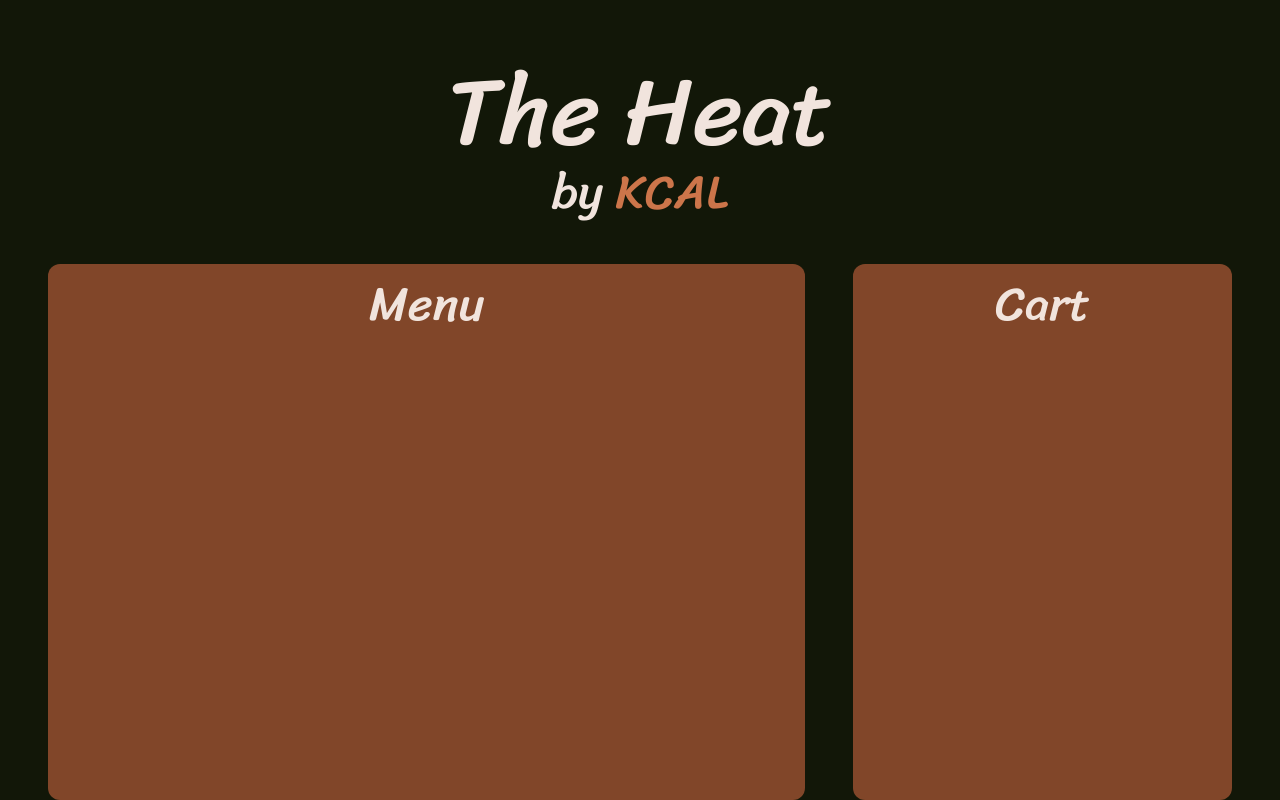
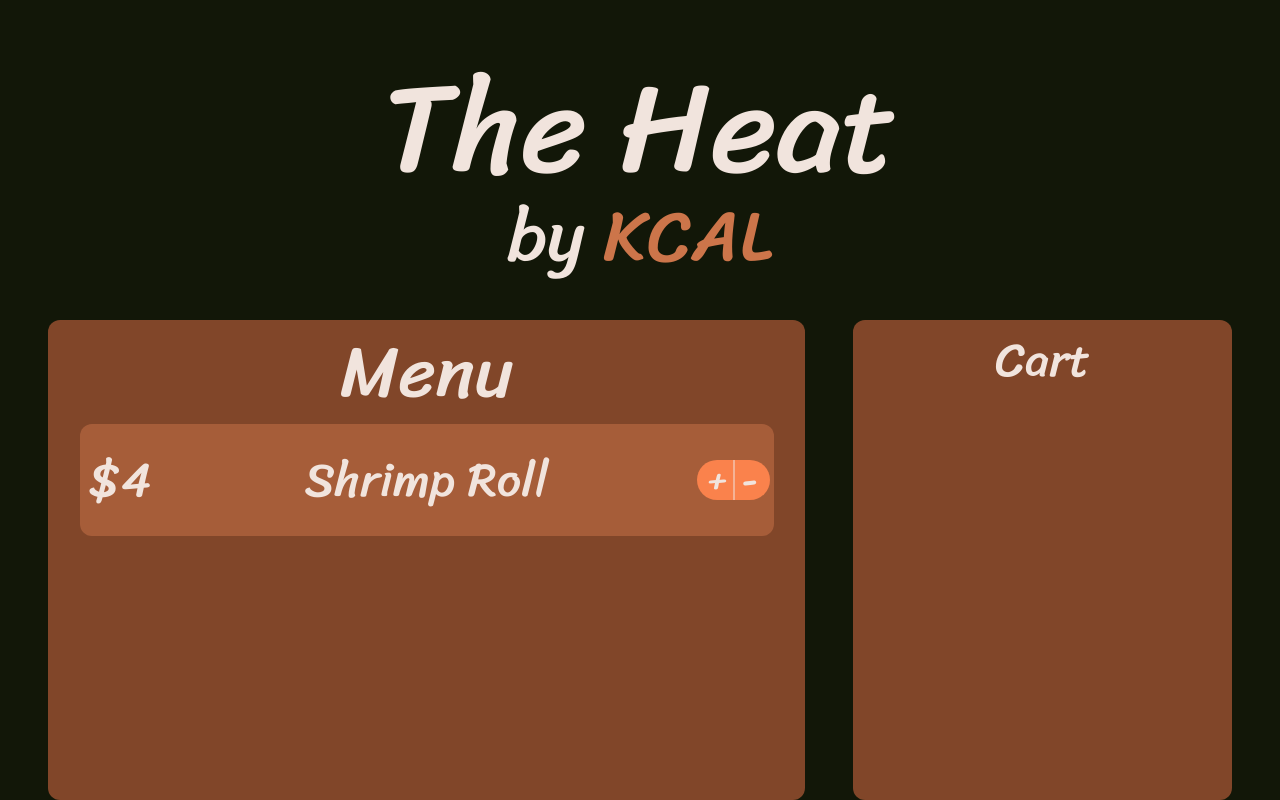
Before and after one commit to ali-vayani/The-Heat, a Next.js app: page / in a window 1280 px wide. Built offline with nearby package versions, Linux system fonts and the light colour scheme.

Commit message:
i coded in comp scci class for once

```diff
--- a/src/app/components/menu.jsx
+++ b/src/app/components/menu.jsx
@@ -1,8 +1,9 @@
+import MenuItems from "./subcomponents/menuItems";
 export default function Menu() {
     return (
-        <div className="w-2/3 bg-secondary flex justify-center rounded-xl ml-12 mr-6">
-            <h2 className=" mt-4 text-5xl"> Menu </h2>
-
+        <div className="w-2/3 bg-secondary flex items-center rounded-xl ml-12 mr-6 flex-col">
+            <h2 className=" mt-4 text-7xl mb-4"> Menu </h2>
+            <MenuItems price={'$4'} limit={5} item={"Shrimp Roll"}/>
         </div>
     )
 }
--- a/src/app/components/subcomponents/menuItems.jsx
+++ b/src/app/components/subcomponents/menuItems.jsx
@@ -1,13 +1,31 @@
-import { useState } from "react";
+'use client'
+import { useEffect, useState } from "react";
 
 export default function MenuItems({item, price, limit}) {
     const [amount, setAmount] = useState();
-    setAmount(limit)
 
     return (
-        <div className="item">
-
-
+        <div className="bg-accent/50 w-11/12 h-28 flex justify-center items-center rounded-xl">
+            <div className="w-1/12 flex justify-center">
+                <span className="text-5xl">{price}</span>
+            </div>
+            <div className="w-4/5 flex justify-center">
+                <span className="text-5xl">{item}</span>
+            </div>
+            <div className="w-1/12 flex justify-center">
+                <div className="flex text-3xl bg-primary px-3 rounded-3xl justify-center items-center">
+                    <button> + </button>
+                    <div className="w-0.5 bg-text/50 h-full mx-1.5"></div>
+                    <button className="text-4xl"> - </button>
+                </div>
+            </div>
+            {/* <span className="text-5xl">{price}</span>
+            <span className="text-5xl">{item}</span>
+            <div className="flex text-3xl">
+                <button> + </button>
+                <div></div>
+                <button> - </button>
+            </div>       */}
         </div>
     )
 }
--- a/src/app/page.jsx
+++ b/src/app/page.jsx
@@ -1,13 +1,12 @@
-// import {Menu, Cart} from "./components/*";
+"use client"
 import Menu from "./components/menu";
 import Cart from "./components/cart";
-
 
 export default function Home() {
   return (
    <div className="h-screen flex items-center flex-col">
-      <h1 className="text-8xl mt-16 mb-2"> The Heat </h1>
-      <h2 className="text-5xl"> by <span className="text-accent">KCAL</span></h2>
+      <h1 className="text-9xl mt-16 mb-2"> The Heat </h1>
+      <h2 className="text-7xl"> by <span className="text-accent">KCAL</span></h2>
       <div className="w-full flex mt-12 flex-1">
         <Menu/>
         <Cart/>
```
